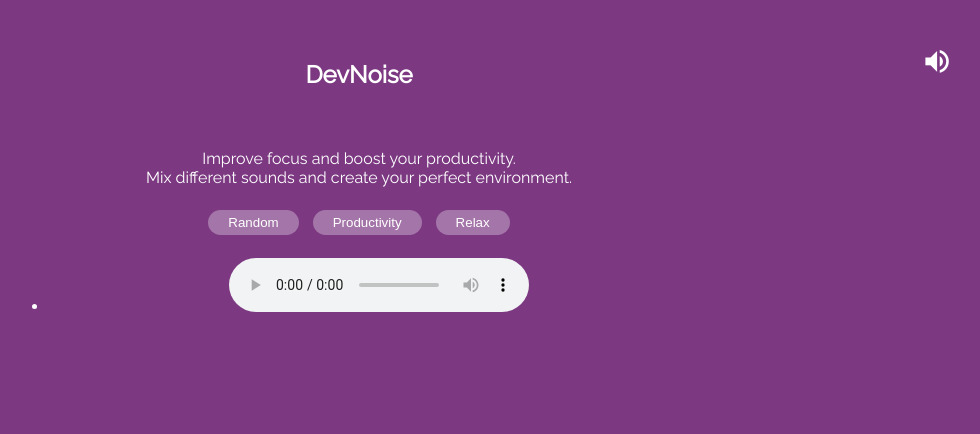
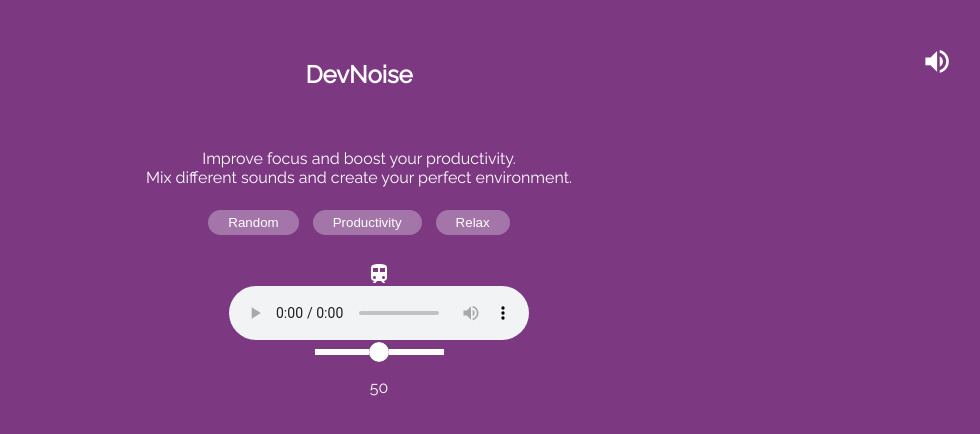
Before and after one commit to kwoosh/dev-noise, a Vue app: page / in a window 1280 px wide. Shown: the top 434 px of the page, without its empty margins (281-1261 px from the left). Built offline with nearby package versions, Linux system fonts and the light colour scheme.

Commit message:
Mute button done, also renage input got styling

```diff
--- a/src/components/Mute.vue
+++ b/src/components/Mute.vue
@@ -1,5 +1,5 @@
 <template lang="pug">
-  div( @click="isMute = !isMute" )
+  div( @click="muteAll" )
     icon( v-if="isMute" name="volume_off" class="op" )
     icon( v-else name="volume_up" )
 </template>
@@ -13,7 +13,18 @@
         isMute: false
       }
     },
-    components: { Icon }
+    components: { Icon },
+    methods: {
+      muteAll() {
+        this.isMute = !this.isMute
+        const audios = document.querySelectorAll('audio')
+
+        audios.forEach(item => {
+          item.muted = this.isMute
+        })
+        console.log(audios)
+      }
+    }
   }
 </script>
 <style lang="stylus" scoped>
--- a/src/components/Noise.vue
+++ b/src/components/Noise.vue
@@ -1,37 +1,37 @@
 <template lang="pug">
+
   li
+    icon( :name="icon" )
+    audio( :src="file" controls )
+    range-input( @change.native="changeVolume")
+
+
 </template>
 <script>
 import Icon from './Icon'
-
-function createAudio(file) {
-    const audio = new Audio(file)
-
-    audio.loop = true
-    audio.autoplay = true
-    audio.controls = true
-
-    return audio
-}
+import RangeInput from './RangeInput'
 
 export default {
   name: 'noise',
   props: ['file', 'icon'],
-  components: { Icon },
+  components: { Icon, RangeInput },
   data() {
     return {
-      val: ''
+      volume: 50
     }
   },
-  mounted() {
-    document.querySelector('li').appendChild(createAudio(this.file))
-  },
-  methods: {},
+  methods: {
+    changeVolume(e) {
+      const audio = document.querySelector('audio')
+      audio.volume = (e.target.value / 100)
+      //console.log(e.target.value, audio)
+    }
+  }
 }
 </script>
 
 <style lang="stylus" scoped>
-  div {
+  li {
     display: flex
     flex-direction: column
     align-items: center
--- /dev/null
+++ b/src/components/RangeInput.vue
@@ -0,0 +1,118 @@
+<template lang="pug">
+  div
+    input( type="range" min="0" max="100" v-model="volume" )
+    p {{ volume }}
+
+</template>
+<script>
+
+export default {
+  name: 'range-input',
+  data() {
+    return {
+      volume: 50
+    }
+  },
+}
+
+</script>
+<style scoped>
+
+input[type=range] {
+  -webkit-appearance: none;
+  width: 100%;
+  margin: 7.2px 0;
+}
+
+input[type=range]:focus {
+  outline: none;
+}
+
+input[type=range]::-webkit-slider-runnable-track {
+  width: 100%;
+  height: 5.6px;
+  cursor: pointer;
+  box-shadow: 0px 0px 0px #000000, 0px 0px 0px #0d0d0d;
+  background: #ffffff;
+  border-radius: 2.2px;
+  border: 0px solid #ffffff;
+}
+
+input[type=range]::-webkit-slider-thumb {
+  box-shadow: 0px 0px 0.1px #000000, 0px 0px 0px #0d0d0d;
+  border: 0px solid #ffffff;
+  height: 20px;
+  width: 20px;
+  border-radius: 50px;
+  background: #ffffff;
+  cursor: pointer;
+  -webkit-appearance: none;
+  margin-top: -7.2px;
+}
+
+input[type=range]:focus::-webkit-slider-runnable-track {
+  background: #ffffff;
+}
+
+input[type=range]::-moz-range-track {
+  width: 100%;
+  height: 5.6px;
+  cursor: pointer;
+  box-shadow: 0px 0px 0px #000000, 0px 0px 0px #0d0d0d;
+  background: #ffffff;
+  border-radius: 2.2px;
+  border: 0px solid #ffffff;
+}
+
+input[type=range]::-moz-range-thumb {
+  box-shadow: 0px 0px 0.1px #000000, 0px 0px 0px #0d0d0d;
+  border: 0px solid #ffffff;
+  height: 20px;
+  width: 20px;
+  border-radius: 50px;
+  background: #ffffff;
+  cursor: pointer;
+}
+
+input[type=range]::-ms-track {
+  width: 100%;
+  height: 5.6px;
+  cursor: pointer;
+  background: transparent;
+  border-color: transparent;
+  color: transparent;
+}
+
+input[type=range]::-ms-fill-lower {
+  background: #c9c9c9;
+  border: 0px solid #ffffff;
+  border-radius: 4.4px;
+  box-shadow: 0px 0px 0px #000000, 0px 0px 0px #0d0d0d;
+}
+
+input[type=range]::-ms-fill-upper {
+  background: #ffffff;
+  border: 0px solid #ffffff;
+  border-radius: 4.4px;
+  box-shadow: 0px 0px 0px #000000, 0px 0px 0px #0d0d0d;
+}
+
+input[type=range]::-ms-thumb {
+  box-shadow: 0px 0px 0.1px #000000, 0px 0px 0px #0d0d0d;
+  border: 0px solid #ffffff;
+  height: 20px;
+  width: 20px;
+  border-radius: 50px;
+  background: #ffffff;
+  cursor: pointer;
+  height: 5.6px;
+}
+
+input[type=range]:focus::-ms-fill-lower {
+  background: #ffffff;
+}
+
+input[type=range]:focus::-ms-fill-upper {
+  background: #ffffff;
+}
+</style>
--- a/src/components/Sounds.vue
+++ b/src/components/Sounds.vue
@@ -9,7 +9,6 @@
 </template>
 <script>
 import Noise from './Noise'
-
 
 export default {
   name: 'sounds',
```
